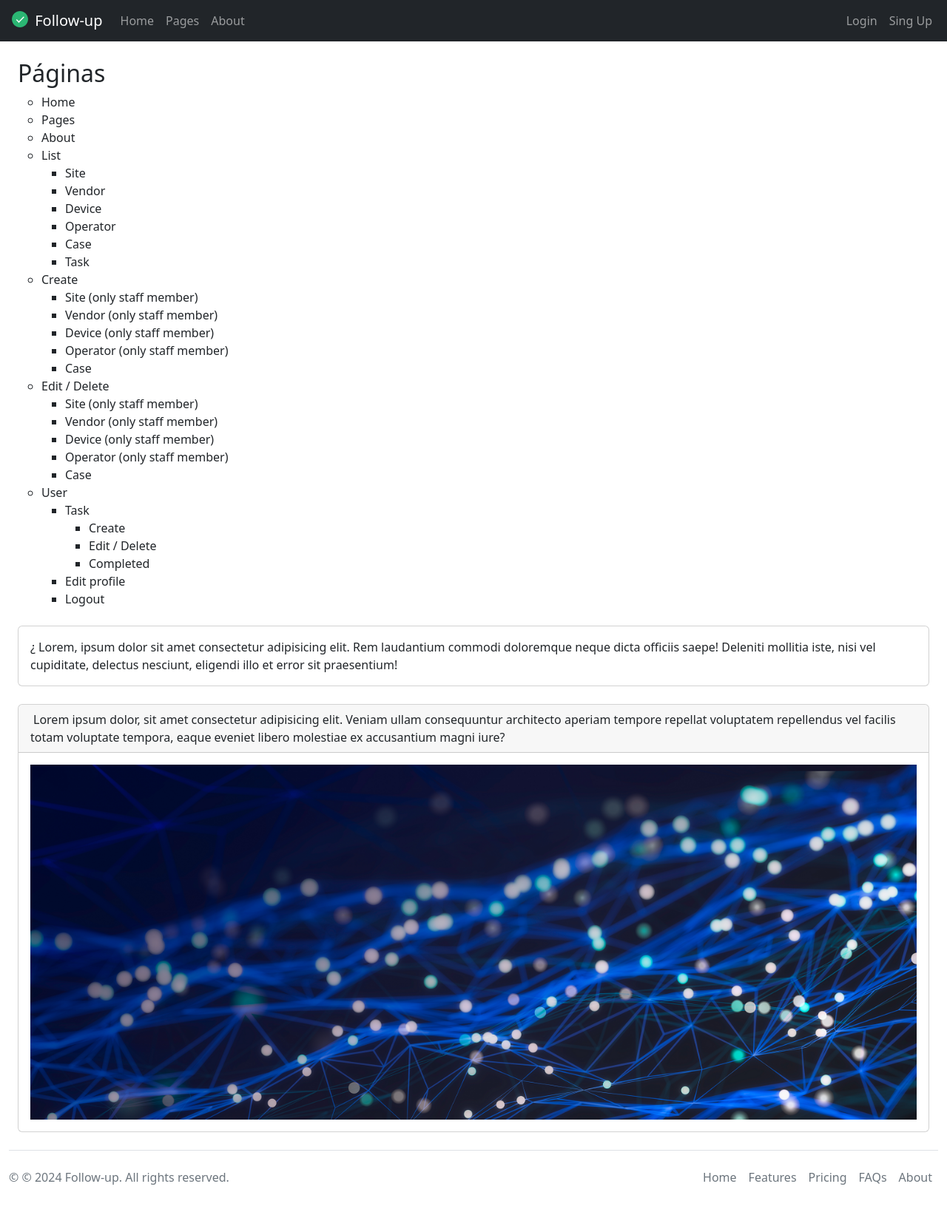
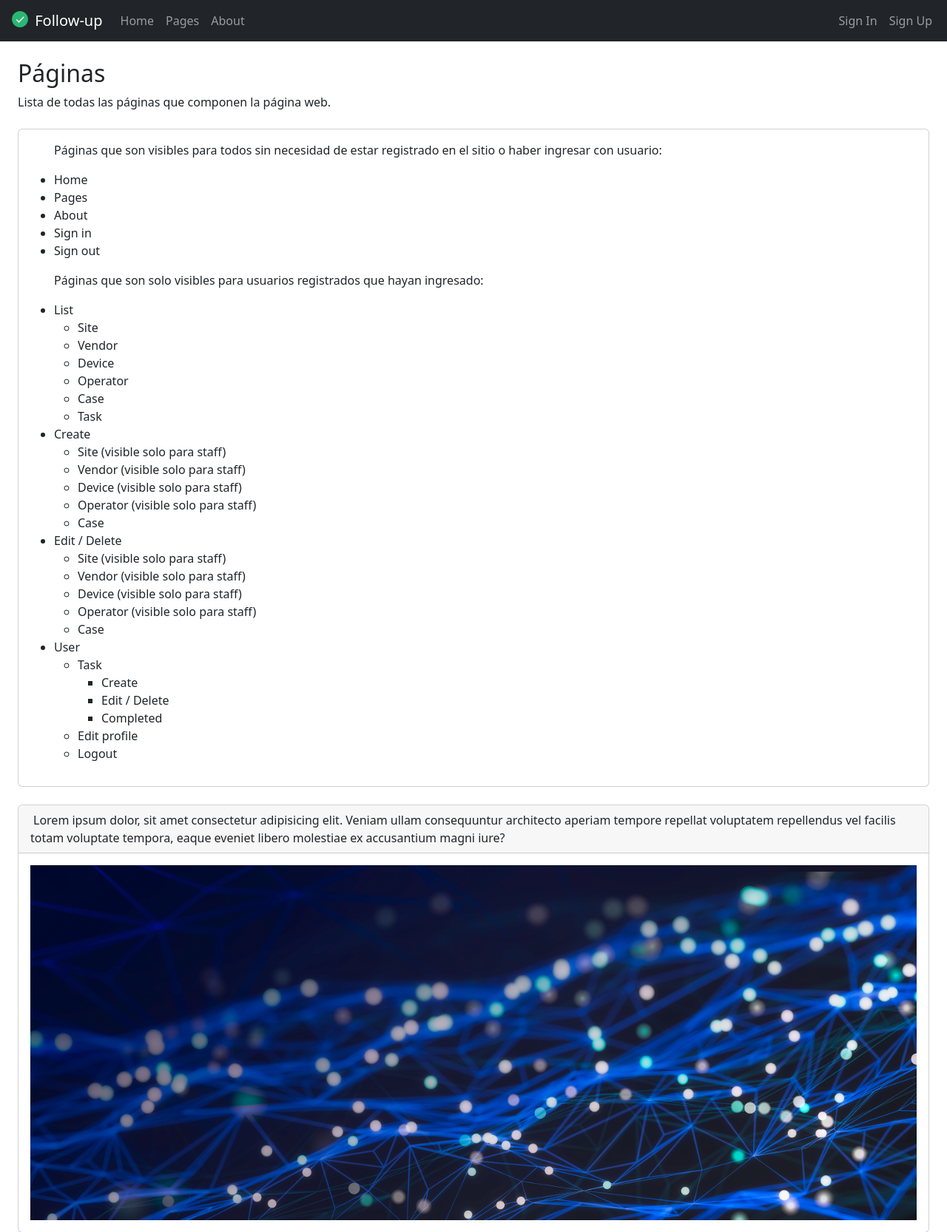
Before and after one commit to rjosedev/romanballesteros-pythonweb, a Django app: page /pages/ in a window 1280 px wide. Shown: the top 1666 px of the page at 74% size. Before the commit the page ends 1602 px from the top, so only its background shows below. Run offline with Django 5.2, Linux system fonts and the light colour scheme; some libraries are stand-ins or nearby versions.

Commit message:
more descriptions and redesign in various pages

```diff
--- a/tasks/templates/navbar.html
+++ b/tasks/templates/navbar.html
@@ -96,10 +96,10 @@
         </div>
         {% else %}
         <li class="nav-item">
-          <a href="/signin" class="nav-link">Login</a>
+          <a href="/signin" class="nav-link">Sign In</a>
         </li>
         <li class="nav-item">
-          <a href="/signup" class="nav-link">Sing Up</a>
+          <a href="/signup" class="nav-link">Sign Up</a>
         </li>
         {% endif %}
       </ul>
--- a/tasks/templates/pages.html
+++ b/tasks/templates/pages.html
@@ -7,10 +7,19 @@
         <div class="container-fluid px-4">
           <h2 class="mt-4">Páginas</h2>
           <ol class="breadcrumb mb-4">
+            <li>Lista de todas las páginas que componen la página web.</li>
+          </ol>
+          <div class="card mb-4">
+            <div class="card-body">
               <ul>
+                <p>Páginas que son visibles para todos sin necesidad de estar registrado en el sitio o haber ingresar con usuario:
                   <li>Home</li>
                   <li>Pages</li>
                   <li>About</li>
+                  <li>Sign in</li>
+                  <li>Sign out</li>
+                </p>
+                <p>Páginas que son solo visibles para usuarios registrados que hayan ingresado:
                   <li>List
                     <ul>
                       <li>Site</li>
@@ -23,19 +32,19 @@
                   </li>
                   <li>Create
                     <ul>
-                  <li>Site (only staff member)</li>
-                  <li>Vendor (only staff member)</li>
-                  <li>Device (only staff member)</li>
-                  <li>Operator (only staff member)</li>
+                      <li>Site (visible solo para staff)</li>
+                      <li>Vendor (visible solo para staff)</li>
+                      <li>Device (visible solo para staff)</li>
+                      <li>Operator (visible solo para staff)</li>
                       <li>Case</li>
                     </ul>
                   </li>
                   <li>Edit / Delete
                     <ul>
-                  <li>Site (only staff member)</li>
-                  <li>Vendor (only staff member)</li>
-                  <li>Device (only staff member)</li>
-                  <li>Operator (only staff member)</li>
+                      <li>Site (visible solo para staff)</li>
+                      <li>Vendor (visible solo para staff)</li>
+                      <li>Device (visible solo para staff)</li>
+                      <li>Operator (visible solo para staff)</li>
                       <li>Case</li>
                     </ul>
                   </li>
@@ -51,11 +60,8 @@
                       <li>Logout</li>
                     </ul>
                   </li>
+                </p>
               </ul>
-          </ol>
-          <div class="card mb-4">
-            <div class="card-body">¿
-                Lorem, ipsum dolor sit amet consectetur adipisicing elit. Rem laudantium commodi doloremque neque dicta officiis saepe! Deleniti mollitia iste, nisi vel cupiditate, delectus nesciunt, eligendi illo et error sit praesentium!
             </div>
           </div>
           <div class="card mb-4">
```
Also changed, not shown: db.sqlite3. Lines whose indentation alone changed are shown as unchanged.
